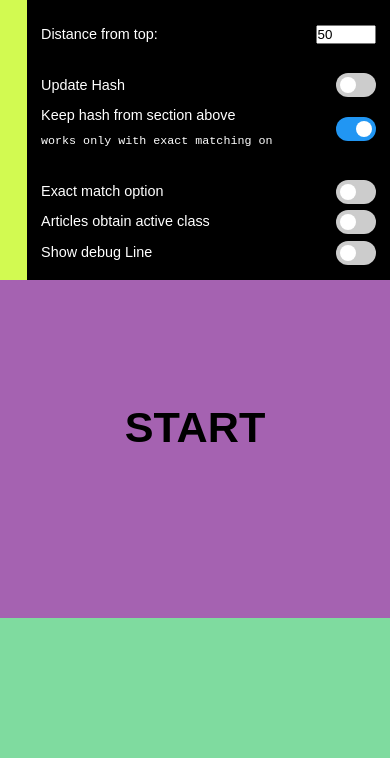
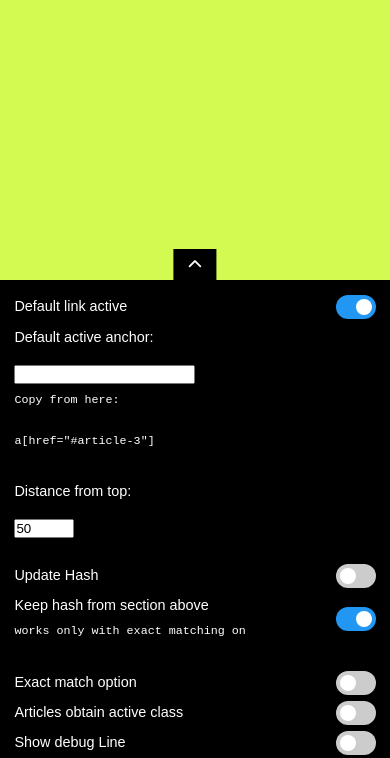
Before and after one commit to M-Zoldak/PureJS_OnePageNav, a website: page demo/index.html in a window 390 px wide. Shown: the part 564-1322 px from the top of the page. Drawn offline with Linux system fonts and the light colour scheme.

Commit message:
demo optimized for mobile, default link searching secured

```diff
--- a/demo/index.html
+++ b/demo/index.html
@@ -5,6 +5,7 @@
         <meta http-equiv="X-UA-Compatible" content="IE=edge" />
         <meta name="viewport" content="width=device-width, initial-scale=1.0" />
         <link type="text/css" rel="stylesheet" href="./style.css" />
+        <link rel="stylesheet" href="https://cdnjs.cloudflare.com/ajax/libs/font-awesome/6.3.0/css/all.min.css" integrity="sha512-SzlrxWUlpfuzQ+pcUCosxcglQRNAq/DZjVsC0lE40xsADsfeQoEypE+enwcOiGjk/bSuGGKHEyjSoQ1zVisanQ==" crossorigin="anonymous" referrerpolicy="no-referrer" />
         <title>One Page Nav Test</title>
     </head>
     <body>
@@ -34,6 +35,7 @@
         </main>
 
         <div class="mainOptions">
+            <div class="mobile-button"><i class="fa-solid fa-chevron-up"></i></div>
             <div class="switch-box">
                 <label>Default link active</label>
                 <label class="switch">
@@ -101,6 +103,9 @@
         <script>
             document.querySelectorAll("article:not(#article-2)").forEach((el) => setContrast(el));
             document.querySelectorAll("#article-2 div").forEach((el) => setContrast(el));
+            document.querySelector(".mobile-button").addEventListener("click", function () {
+                document.querySelector(".mainOptions").classList.toggle("active");
+            });
             let onePage = new onePageNav();
         </script>
         <script src="./playground.js"></script>
--- a/demo/style.css
+++ b/demo/style.css
@@ -6,11 +6,6 @@
 
 html {
     scroll-behavior: smooth;
-}
-@media (max-width: 576px) {
-    html {
-        font-size: 90%;
-    }
 }
 
 body {
@@ -86,16 +81,41 @@ article span {
     flex-direction: column;
 }
 
+article span::before {
+    content: "";
+    font-size: 1rem;
+    height: 3em;
+}
 article span::after {
+    content: "Active";
     font-size: 1rem;
     height: 0;
-    content: "Active";
     margin-left: 1rem;
     text-decoration: none;
     overflow: hidden;
     transition: 0.6s;
     height: 3em;
     line-height: 9em;
+}
+
+#article-2 {
+    display: flex;
+    flex-direction: column;
+    background-color: #000;
+    color: #fff;
+}
+
+#article-2 > p {
+    margin-top: 1rem;
+    margin-bottom: 3rem;
+}
+
+#article-2 > div {
+    display: flex;
+    flex-grow: 1;
+    width: 100%;
+    justify-content: center;
+    align-items: center;
 }
 
 div.active > span::after,
@@ -113,15 +133,20 @@ article.active > span::after {
     padding: 1rem;
     background: black;
     color: white;
+    transition: 0.6s;
 }
 
-.mainOptions > * {
+.mainOptions > *:not(.mobile-button) {
     display: flex;
     width: 100%;
     justify-content: space-between;
     gap: 1rem;
     align-items: center;
     line-height: 1.8em;
+}
+
+.mobile-button {
+    display: none;
 }
 
 /* Borrowed from internet */
@@ -131,6 +156,10 @@ article.active > span::after {
     display: inline-block;
     width: 40px;
     height: 24px;
+}
+
+.switch-box .switch {
+    flex-shrink: 0;
 }
 
 /* Hide default HTML checkbox */
@@ -188,22 +217,55 @@ input:checked + .slider:before {
     border-radius: 50%;
 }
 
-#article-2 {
-    display: flex;
-    flex-direction: column;
-    background-color: #000;
-    color: #fff;
+@media (max-width: 650px) {
+    .mainOptions {
+        bottom: unset;
+        top: 100%;
+        transform: translateY(0);
+        width: 100%;
+    }
+
+    .mainOptions.active {
+        transform: translateY(-100%);
+    }
+
+    .mobile-button {
+        position: absolute;
+        left: 50%;
+        bottom: calc(100% - 1px);
+        transform: translateX(-50%);
+        width: 3rem;
+        height: 2.2rem;
+        display: flex;
+        justify-content: center;
+        align-items: center;
+        background: black;
+        color: white;
+        transition: 0.5s;
+    }
+
+    .mobile-button:hover {
+        cursor: pointer;
+    }
+
+    .mainOptions i {
+        transition: 0.3s;
+    }
+
+    .mainOptions.active .mobile-button i {
+        transform: rotateX(180deg);
+    }
 }
 
-#article-2 > p {
-    margin-top: 1rem;
-    margin-bottom: 3rem;
+@media (max-width: 576px) {
+    html {
+        font-size: 90%;
+    }
 }
 
-#article-2 > div {
-    display: flex;
-    flex-grow: 1;
-    width: 100%;
-    justify-content: center;
-    align-items: center;
+@media (max-width: 450px) {
+    .mainOptions .normal-box {
+        flex-direction: column;
+        align-items: flex-start;
+    }
 }
--- a/script/onePageNav.js
+++ b/script/onePageNav.js
@@ -42,7 +42,6 @@ class onePageNav {
         onChange = [],
         debugLine = false,
     } = {}) {
-
         this.navLinksSelector = navLinksSelector;
         this.defaultLinkActive = defaultLinkActive;
         this.updateATagClass = updateATagClass;
@@ -60,7 +59,6 @@ class onePageNav {
         this.onChange = onChange;
         this.showDebugLine = debugLine;
         this.debugLine = undefined;
-
         this.sections = [];
 
         this.initialize();
@@ -99,8 +97,7 @@ class onePageNav {
             // return;
         }
 
-        this.elementDefaultActive = document.querySelector(this.defaultActiveElement);
-
+        this.findElementDefaultActive();
         this.handleDebugLine();
         this.handleScrollListener();
         this.handleOutput();
@@ -230,6 +227,15 @@ class onePageNav {
         });
     };
 
+    findElementDefaultActive = () => {
+        try {
+            this.elementDefaultActive = document.querySelector(this.defaultActiveElement);
+        } catch {
+            this.elementDefaultActive = undefined;
+            console.debug("Default active element not found.");
+        }
+    };
+
     handleOnInitCallbacks = () => {
         this.onChange.forEach((callback) => {
             callback(this);
@@ -291,14 +297,24 @@ class onePageNav {
     };
 
     handleDebugLine = () => {
-        if (this.debugLine) this.debugLine.remove();
-        if (this.showDebugLine) this.createDebugLine();
+        if (this.debugLine && !this.showDebugLine) this.deleteDebugLine();
+        if (this.showDebugLine) this.debugLine ? this.updateDebugLineOffset() : this.createDebugLine();
+    };
+
+    deleteDebugLine = () => {
+        this.debugLine.remove();
+        this.debugLine = undefined;
     };
 
     createDebugLine = () => {
         let debugLine = document.createElement("div");
-        debugLine.setAttribute("style", `position: fixed;width: 100%;background: red;height: 2px;top: calc(${this.changeOffset}% - 1px);`);
+        debugLine.setAttribute("style", `position: fixed;width: 100%;background: red;height: 2px;transition: .6s; top:50%;`);
         this.debugLine = debugLine;
+        this.updateDebugLineOffset();
         document.body.appendChild(debugLine);
     };
+
+    updateDebugLineOffset = () => {
+        this.debugLine.style.top = `calc(${this.changeOffset}% - 1px)`;
+    };
 }
```
